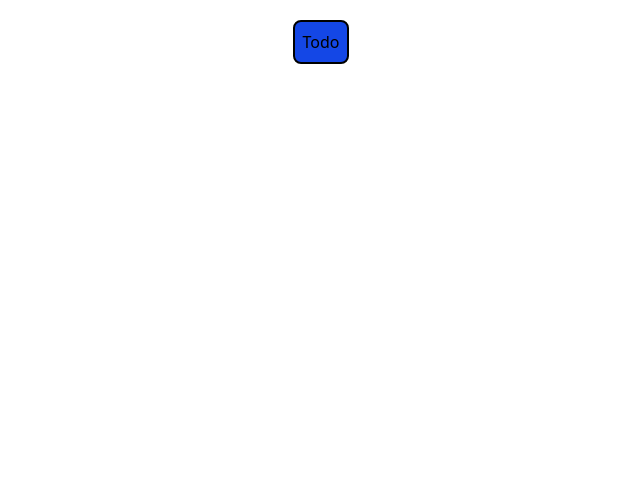
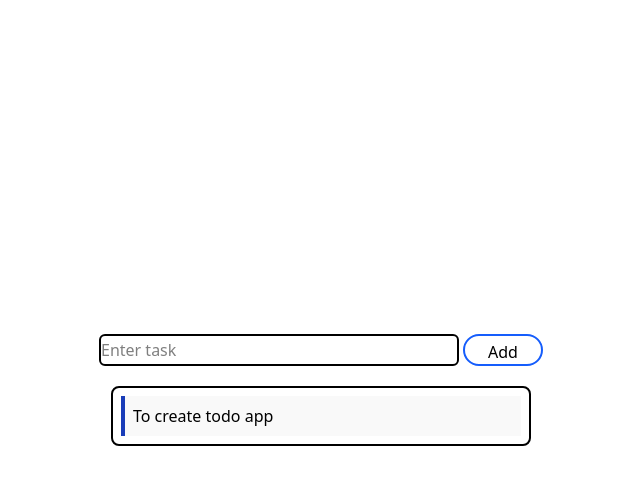
Before and after one commit to Divy-Patel0/react-todos-app, a React (Vite) app in the folder client/: page / in a window 1280 px wide. Shown: the top 484 px of the page, without its empty margins (319-959 px from the left). Built offline with nearby package versions, Linux system fonts and the light colour scheme.

Commit message:
addtask component created

```diff
--- a/client/src/App.jsx
+++ b/client/src/App.jsx
@@ -1,13 +1,25 @@
 import { useState } from 'react'
 import Todo from './components/Todo'
+import Addtodo from './components/Addtodo'
 
+let nextId = 1
 
 function App() {
-  const [count, setCount] = useState(0)
-  const [todos, setTodos] = useState([{}])
+
+  const [todos, setTodos] = useState([{ id: 0, task: "To create todo app" }])
+
+  const addTask = (task) => {
+    console.log("task:", task)
+    setTodos([...todos, { id: nextId++, task: task }])
+    console.log("todos:", todos)
+    setTask("")
+  }
   return (
     <>
-     <Todo/>
+    <div className='h-screen flex items-center flex-col justify-center'>
+      <Addtodo addTask={addTask}/>
+      <Todo todos={todos} />
+    </div>
     </>
   )
 }
--- /dev/null
+++ b/client/src/components/Addtodo.jsx
@@ -0,0 +1,22 @@
+import React, { useState } from 'react'
+
+const Addtodo = ({addTask}) => {
+    const [task, setTask] = useState("")
+    return (
+        <>
+            <div className='flex justify-center items-center '>
+                <input
+                    type="text"
+                    name='addtask'
+                    placeholder='Enter task'
+                    className="border-2 rounded-md h-8 w-90"
+                    value={task}
+                    onChange={(e) => setTask(e.target.value)}
+                />
+                <button type="submit" className=' ml-1 border-2 border-blue-600 rounded-full p-1 h-8 w-20 text-center' onClick={()=>addTask(task)}>Add</button>
+            </div>
+        </>
+    )
+}
+
+export default Addtodo
--- a/client/src/components/Todo.jsx
+++ b/client/src/components/Todo.jsx
@@ -1,11 +1,16 @@
 import React from 'react'
 
-const Todo = () => {
+const Todo = ({todos}) => {
   return (
     <>
-    <div className='flex justify-center m-5'>
-      <h1 className='flex p-2 bg-blue-700 border-2 rounded-lg '>Todo</h1>
-    </div>
+      <div className='flex justify-center m-5'>
+        <ul className='border-2 rounded-lg list-none'>
+          {todos.map((todo) =>
+            <li key={todo.id} className='flex p-2 border-l-4 bg-[#f9f9f9] border-l-blue-800 m-2 md:w-100 tarnsition delay-150 duration-300 ease-in-out hover:bg-[#f1f1f1] sm:w-50 '>{todo.task}</li>
+          )
+          }
+        </ul>
+      </div>
     </>
   )
 }
```
